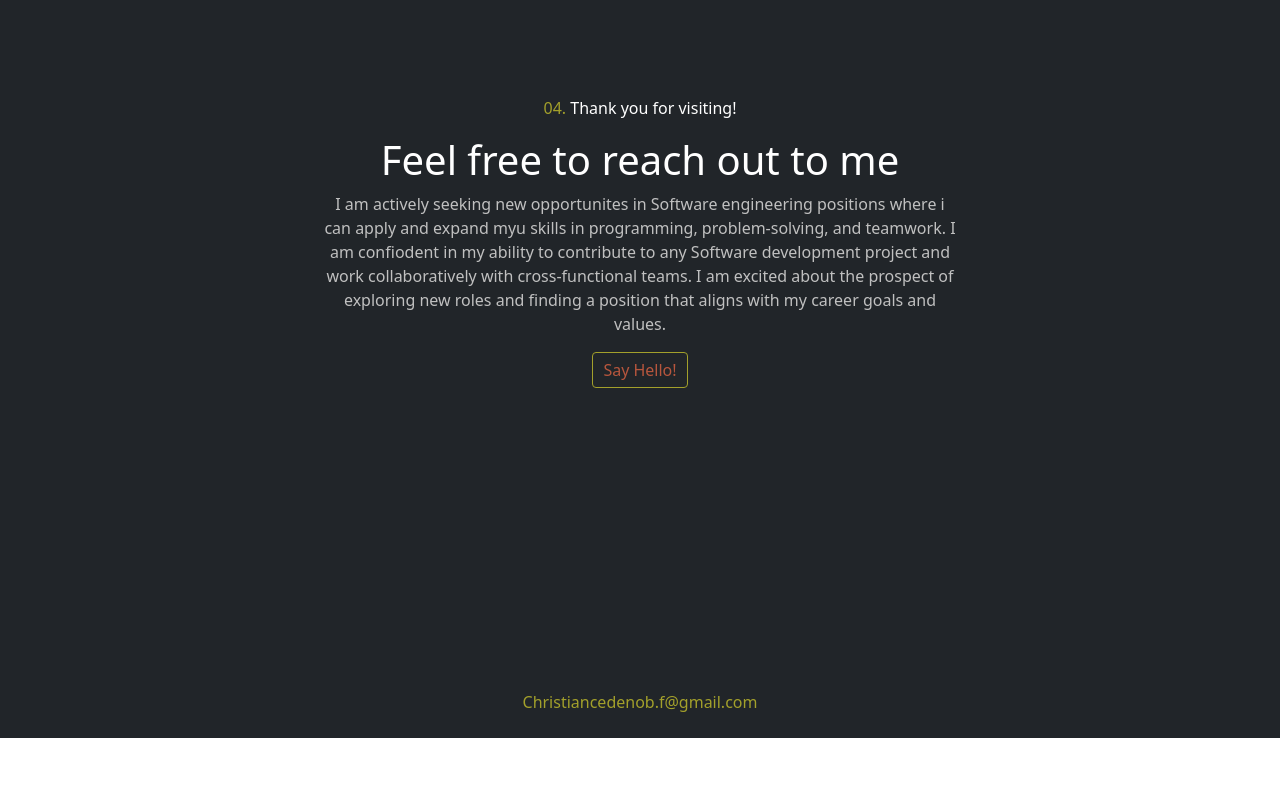
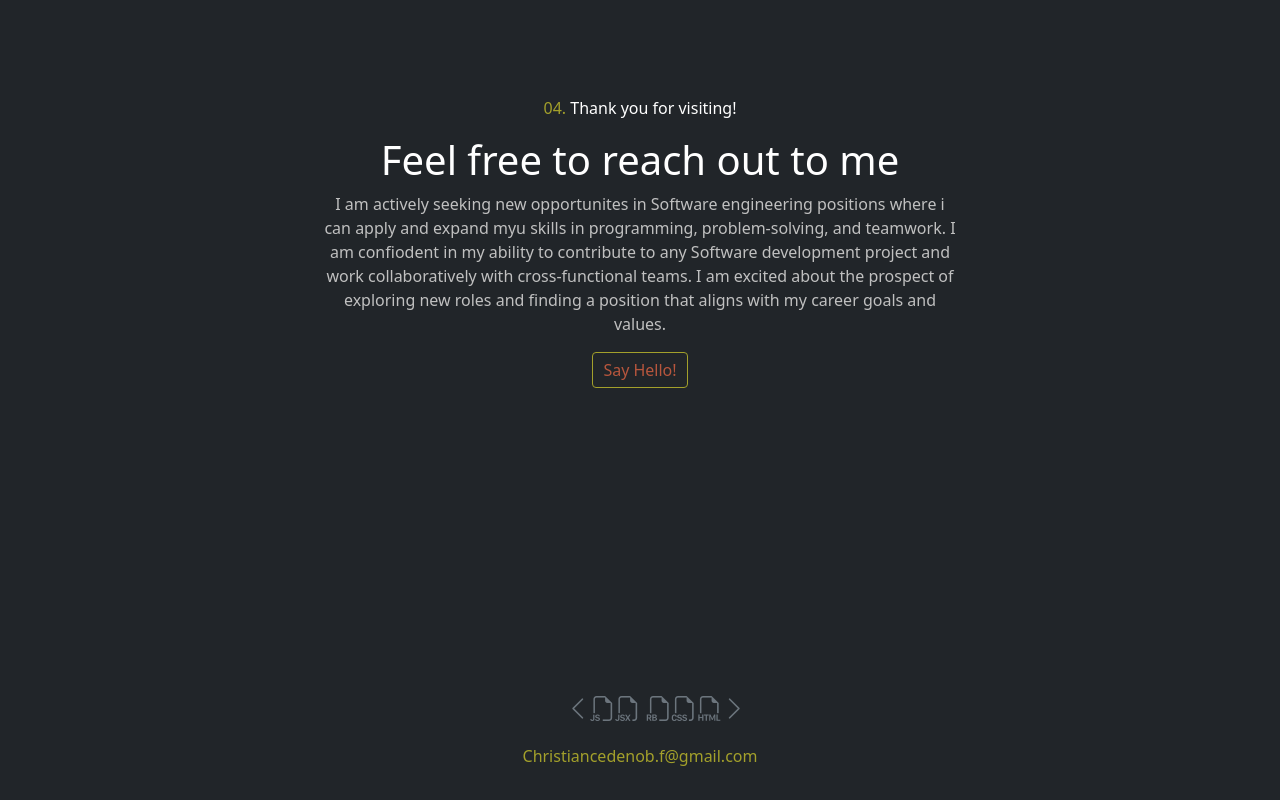
Before and after one commit to cedenoc181/pw2023, a React (Create React App) app: page / in a window 1280 px wide. Shown: the part 2928-3728 px from the top of the page. Before the commit the page ends 3666 px from the top, so only its background shows below. Built offline with nearby package versions, Linux system fonts and the light colour scheme.

Commit message:
icons to the footer

```diff
--- a/src/Component/Footer.css
+++ b/src/Component/Footer.css
@@ -13,3 +13,12 @@
 .footerEmail {
     color: var(--olive);
 }
+
+.icons-con {
+    justify-content: center;
+    text-align: center;
+}
+
+.ficons li{
+    display: inline;
+}
--- a/src/Component/Footer.js
+++ b/src/Component/Footer.js
@@ -3,11 +3,43 @@ import './Footer.css'
 
 function Footer() {
   return (
-    <div id='footer' className='w-100 p-5 pb-2 bg-dark d-flex flex-column justify-content-center align-items-center'>
+    <div className='w-100 p-5 pb-2 bg-dark d-flex flex-column '>
+<div className='icons-con'>
+<ul className='ficons'>
+    <li>
+      <i className='bi bi-chevron-left text-secondary' style={{fontSize: '25px'}}></i>
+     </li>
+    <li>
+      <i className='bi bi-filetype-js text-secondary' style={{fontSize: '25px'}}></i>
+  </li>
+    <li>
+      <i className='bi bi-filetype-jsx text-secondary' style={{fontSize: '25px'}}> </i>
+    </li>
+    <li>
+      <i className='bi bi-filetype-rb text-secondary' style={{fontSize: '25px'}}></i>
+      </li>
+    <li>
+      <i className='bi bi-filetype-css text-secondary' style={{fontSize: '25px'}}></i>
+     </li>
+     <li>
+      <i className='bi bi-filetype-html text-secondary' style={{fontSize: '25px'}}></i>
+     </li>
+     <li>
+      <i className='bi bi-chevron-right text-secondary' style={{fontSize: '25px'}}></i>
+     </li>
+</ul>
+</div>
+
+
+    <div id='footer' className='w-100 pb-2 d-flex flex-column justify-content-center align-items-center'>
         <p className='footerEmail' >Christiancedenob.f@gmail.com</p>
-
+    </div>
     </div>
   )
 }
 
+
+
+
+
 export default Footer
```
